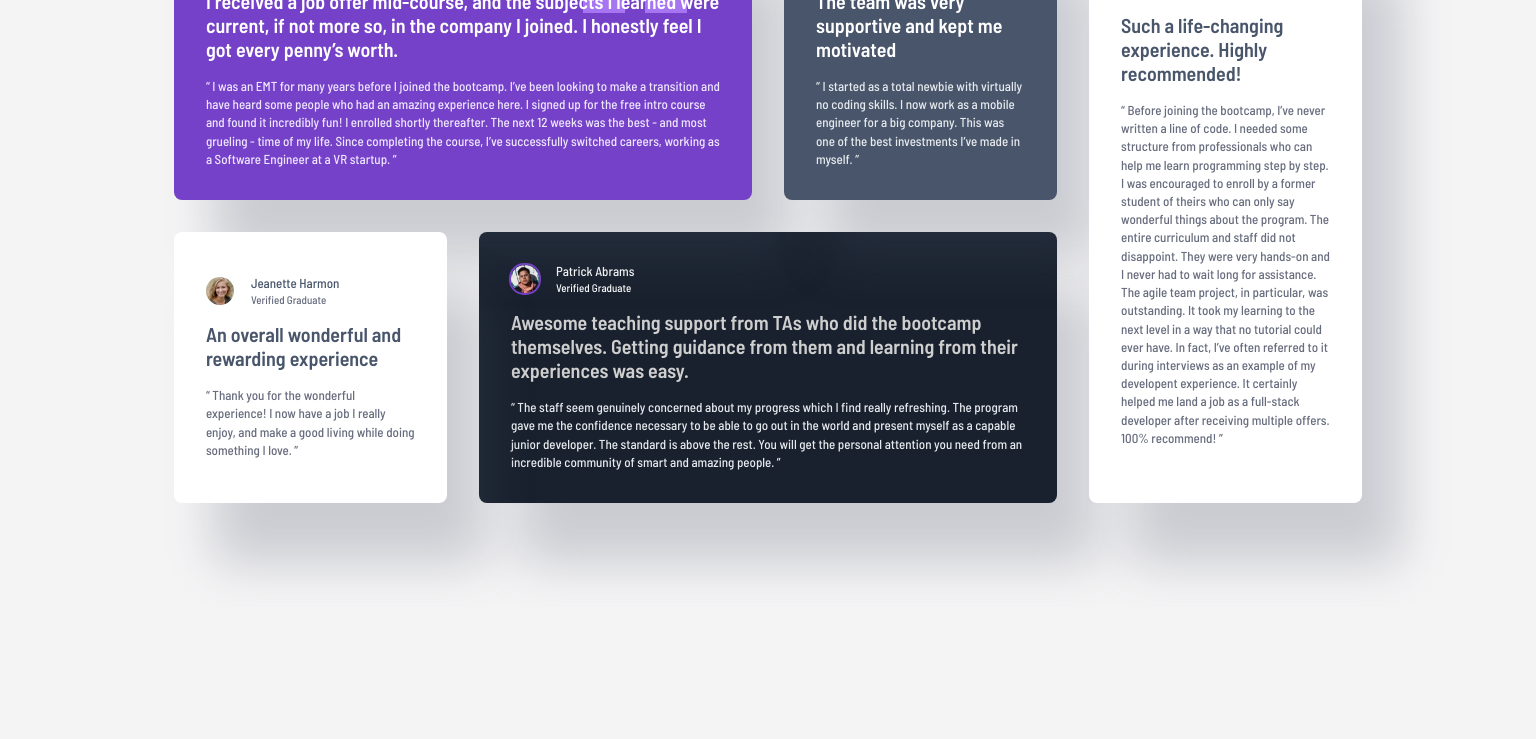
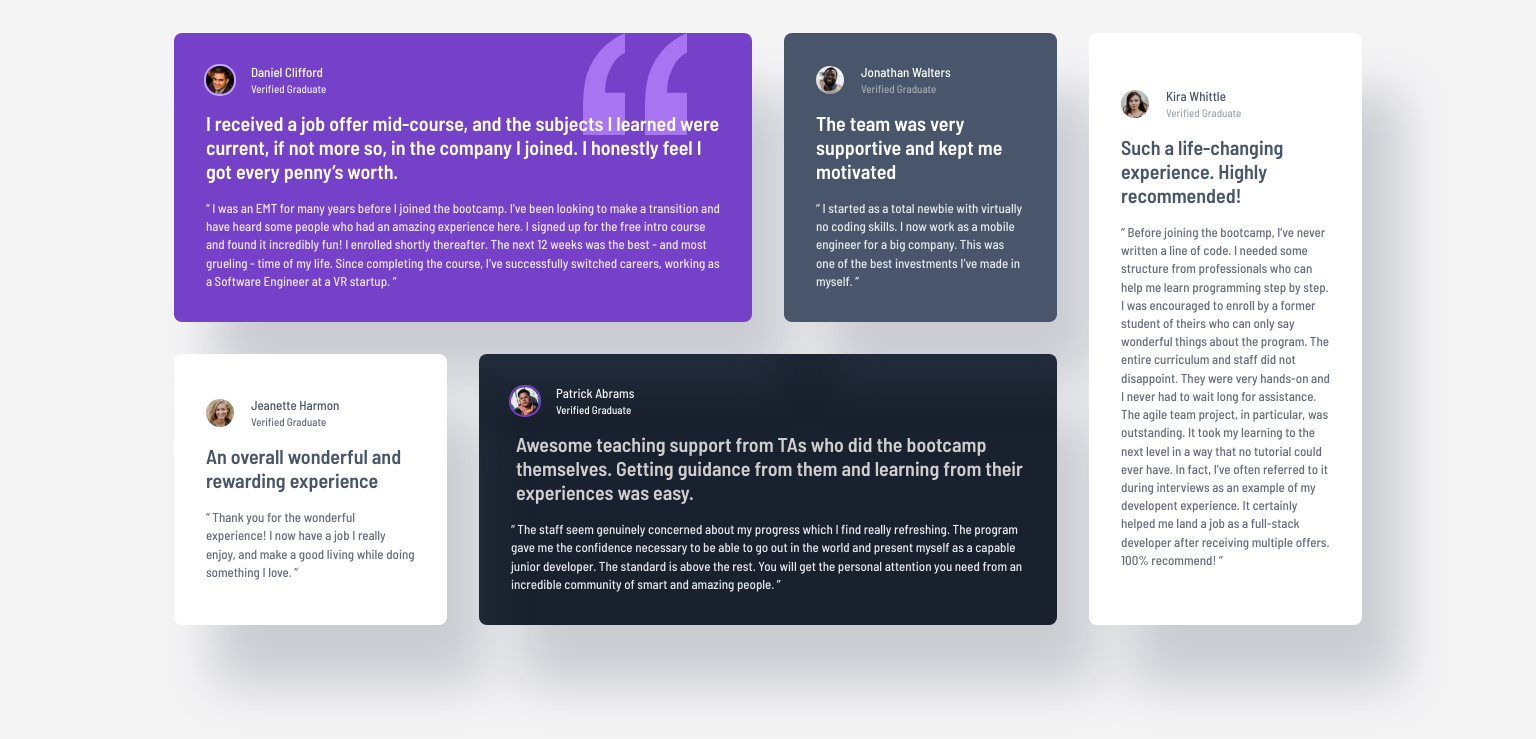
Before and after one commit to TonyzCataldo/Testimonials-grid-section-Challenge, a plain HTML site: page index.html in a window 1536 px wide. Shown: the part 193-932 px from the top of the page. Before the commit the page ends 800 px from the top, so only its background shows below. Drawn offline with Linux system fonts and the light colour scheme.

Commit message:
Update style.css

```diff
--- a/style.css
+++ b/style.css
@@ -264,7 +264,7 @@ header{
         flex-direction: column;
         align-items: center;
         justify-content: center;
-        height: 100vh;
+
     }
     #quotation{
         display: block;
@@ -276,6 +276,8 @@ header{
         display: grid;
         grid-template-columns: repeat(4, 1fr);
         width: 77.36%;
+        margin-top: 14.125rem;
+        margin-bottom: 13.625rem;
 
     }
 
@@ -295,6 +297,11 @@ header{
     }
     #Patrick{
         grid-column: 2 / 4;
+
+    }
+    #large-patrick{
+        margin-right: -10px;
+
     }
     #Kira{
         grid-column: 4 / 5;
```
